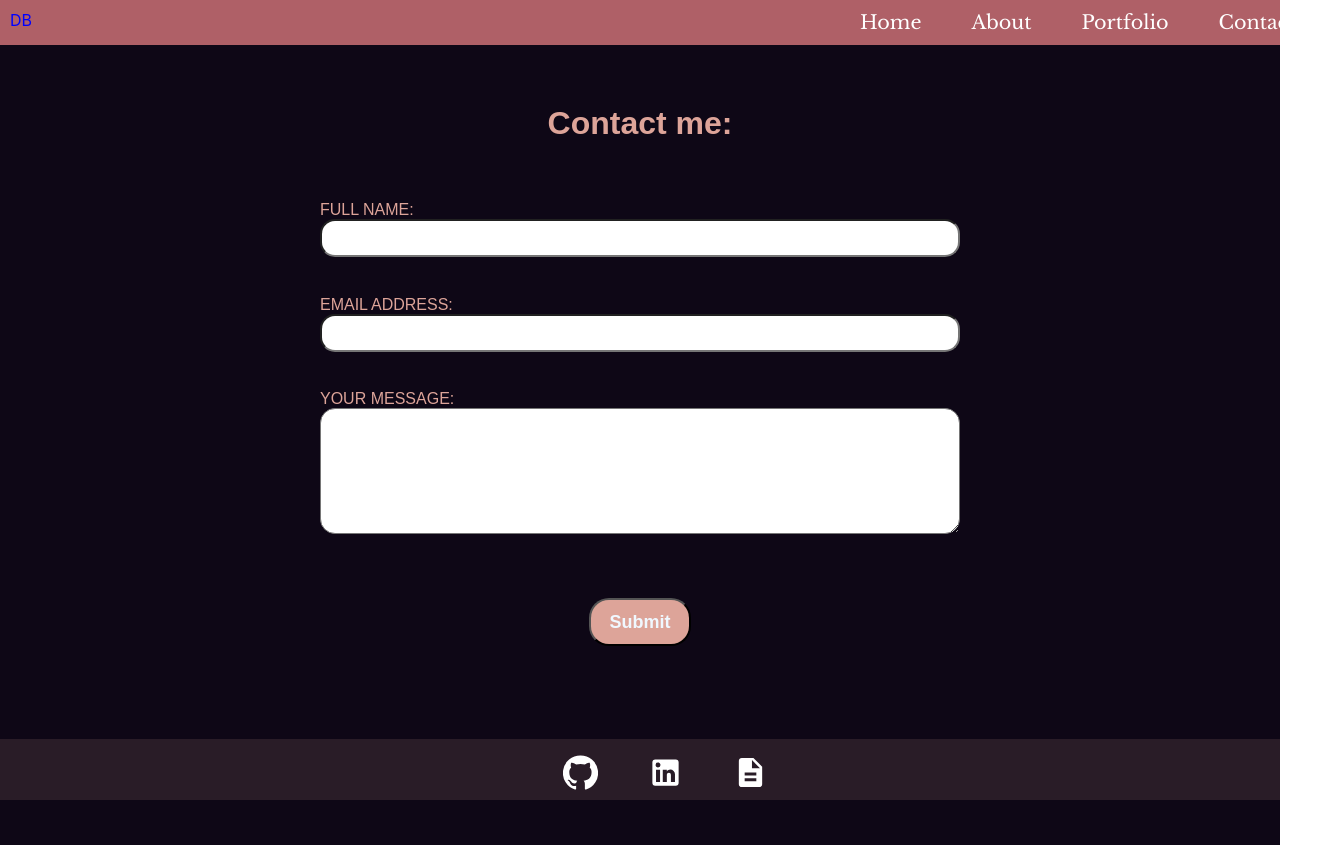
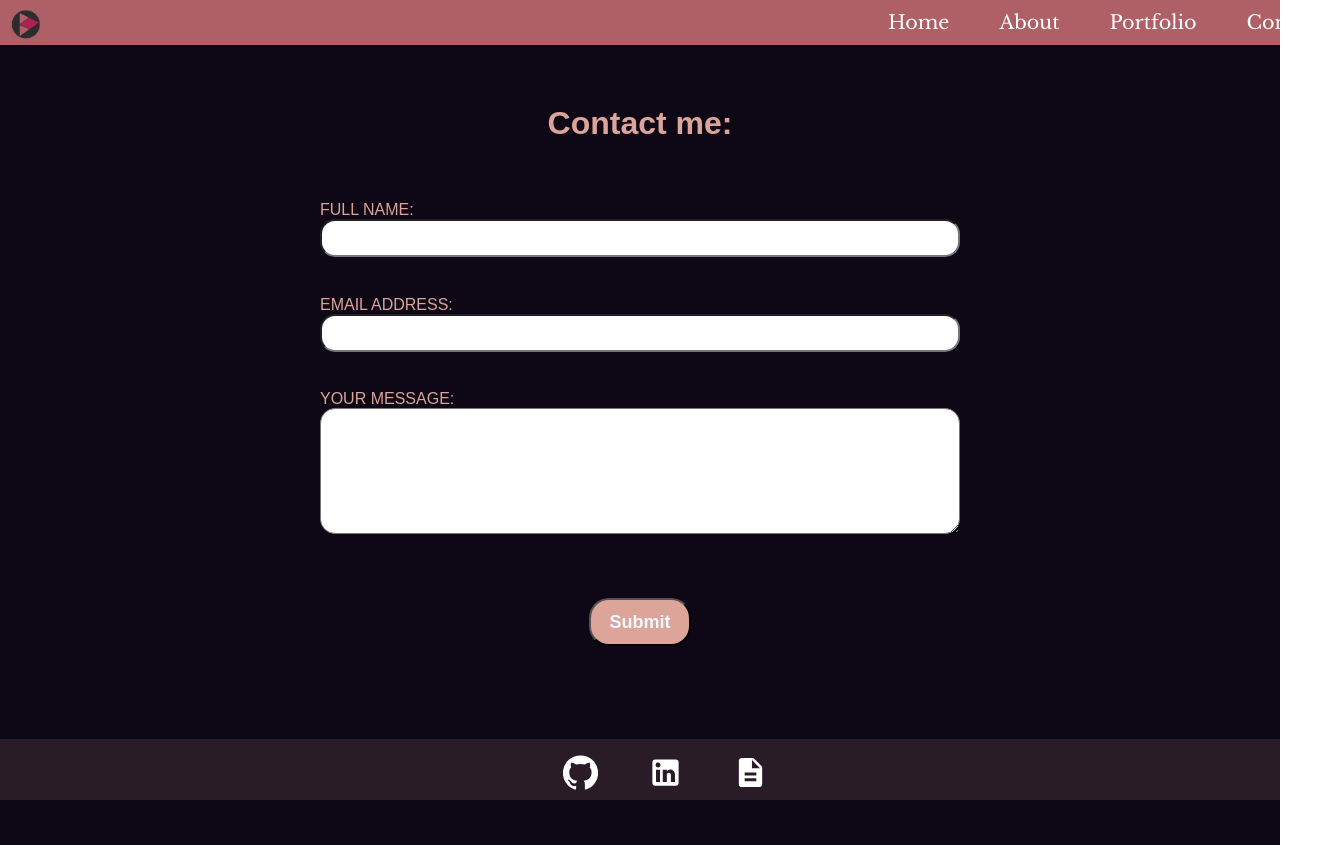
Before and after one commit to bw-dani/portfolio, a React (Create React App) app: page /contact in a window 1280 px wide. Shown: the whole page, 1323 px wide, since content can reach past the window. Built offline with nearby package versions, Linux system fonts and the light colour scheme; a web font is replaced by a local one.

Commit message:
logo added

```diff
--- a/src/Layout/NavBar/Navbar.jsx
+++ b/src/Layout/NavBar/Navbar.jsx
@@ -1,11 +1,12 @@
 import React from 'react';
+import DbLogo from '../../images/logo.png'
 import './navbar.css'
 
 function Navbar(props) {
   return (
     <div className='nav-div'>
+      <img src={DbLogo} alt="" height='50px' />
       <div className='nav-logo'>
-        <span>DB</span>
       </div>
       <div className='nav-links'>
         <a href='/'>Home</a>
```
Also changed, not shown: src/images/logo.png (added), 1 other file (tests, documents, lock files or other folders).
